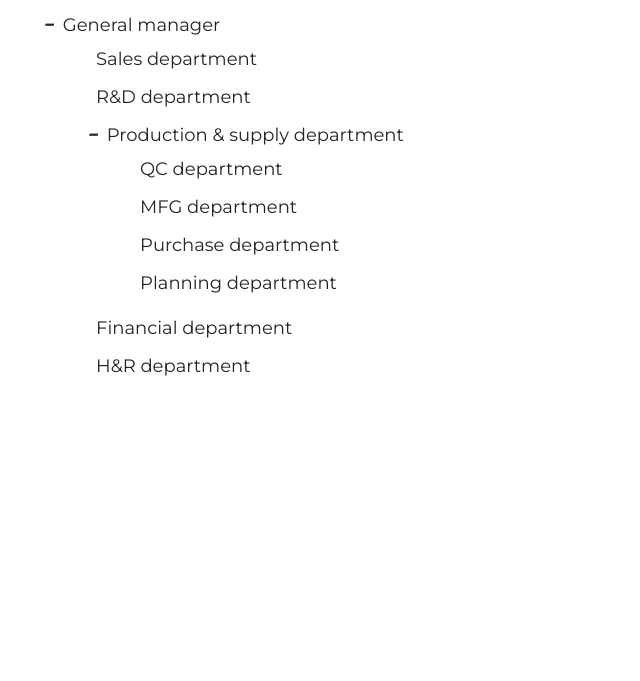
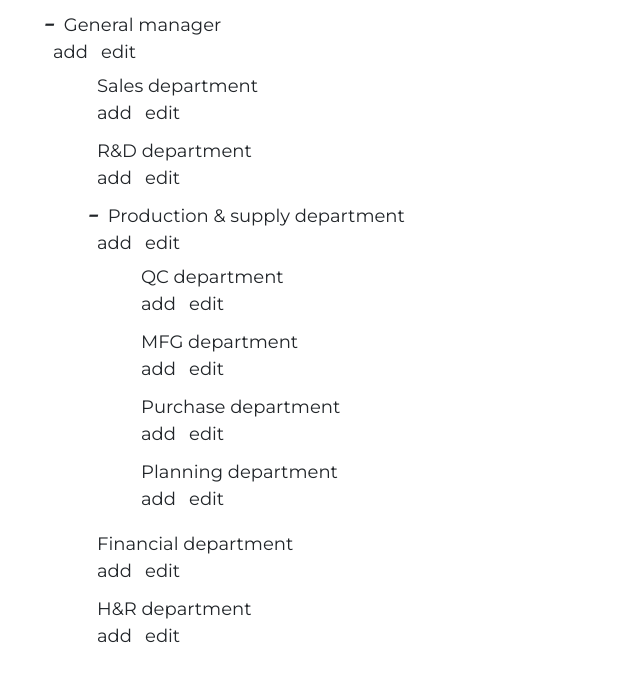
Before and after one commit to LexSava/JS-course, a website built with Parcel: page DOM-company/src/index.html in a window 1280 px wide. Shown: the part 45-726 px from the top of the page, without its empty margins (0-640 px from the left). Built offline with nearby package versions, Linux system fonts and the light colour scheme.

Commit message:
fix: style css
Fix style css.

```diff
--- a/DOM-company/src/main.js
+++ b/DOM-company/src/main.js
@@ -44,15 +44,34 @@ function makeDOMTree(collection, parentDOMEL) {
             const treeItem = collection[i];
 
             const liEl = document.createElement('li');
-            const spanEl = document.createElement('span');
-            spanEl.innerText = treeItem.name;
+
             //Проверка есть ли у элемента дети, если есть добавляем '+'
             if (treeItem.children) {
                 liEl.appendChild(getBulltEl());
             }
 
+            const spanEl = document.createElement('span');
+            spanEl.innerText = treeItem.name;
 
             liEl.appendChild(spanEl);
+            // создаем кнопки редактирования элементов ()
+            const controlEleContainer = document.createElement('div');
+
+
+
+            const addEl = document.createElement('span');
+            addEl.innerText = "add";
+
+            const editEl = document.createElement('span');
+            editEl.innerText = "edit";
+
+            controlEleContainer.appendChild(addEl);
+            controlEleContainer.appendChild(editEl);
+
+            liEl.appendChild(controlEleContainer);
+
+
+
             parentDOMEL.appendChild(liEl);
 
             if (treeItem.children && treeItem.children.length) {
--- a/DOM-company/src/style.css
+++ b/DOM-company/src/style.css
@@ -12,11 +12,18 @@ body {
 }
 .list li {
   list-style-type: none;
-
   padding: 3px;
   margin: 3px 0;
   border: 1px solid transparent;
   font-size: 18px;
+  box-sizing: border-box;
+}
+.list span {
+  margin-left: 5px;
+  padding: 3px;
+  cursor: pointer;
+  border: 1px solid transparent;
+  box-sizing: border-box;
 }
 .list span:hover {
   color: #8b008b;
@@ -27,11 +34,6 @@ i {
   cursor: pointer;
   width: 5px;
 }
-span {
-  margin-left: 5px;
-  padding: 3px;
-  cursor: pointer;
-}
 .list i.collapsed::after {
   content: "−";
 }
```
Also changed, not shown: 5 other files.
